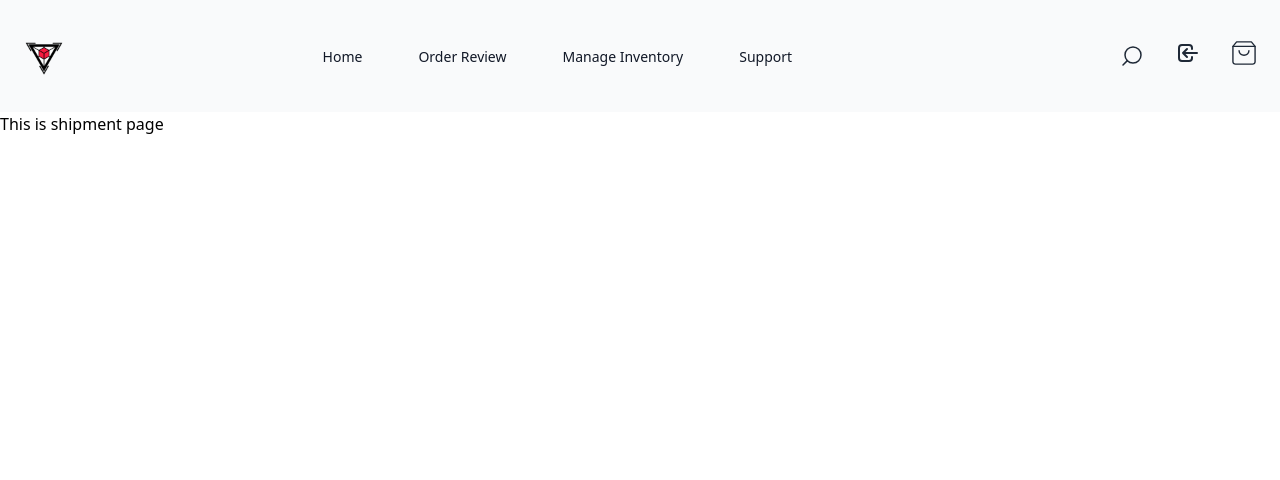
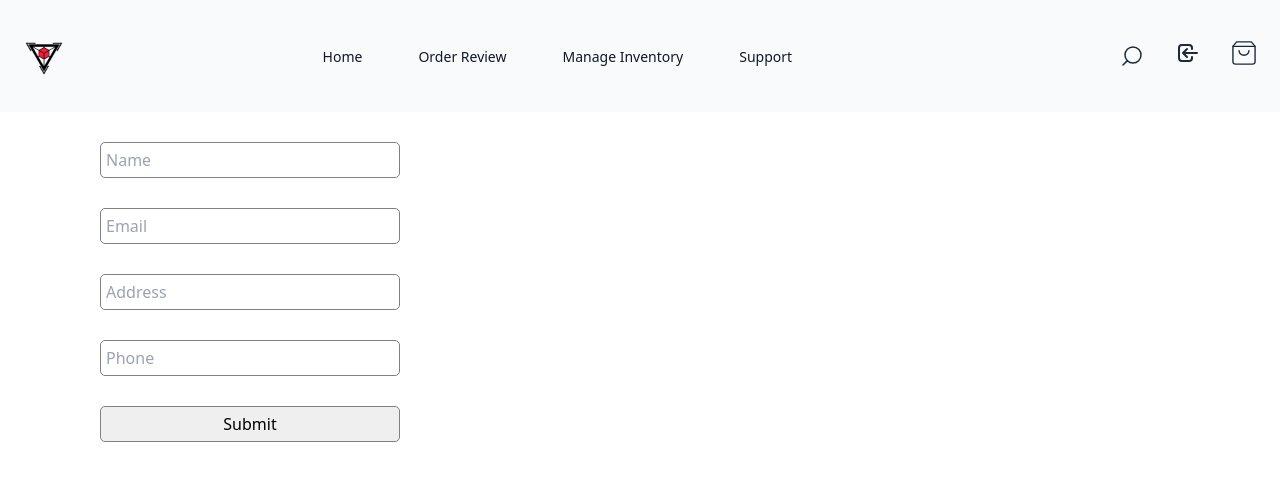
Before and after one commit to mdmahinpro/my-ecommerce, a React (Vite) app: page /shipment in a window 1280 px wide. Shown: the top 480 px of the page. Built offline with nearby package versions, Linux system fonts and the light colour scheme.

Commit message:
shipment done

```diff
--- a/src/components/Login/Login.jsx
+++ b/src/components/Login/Login.jsx
@@ -7,11 +7,12 @@ import firebaseConfig from "../../firebase.config";
 
 function Login() {
 
-  const location=useLocation()
-  let { from } = location.state || { from: { pathname: "/" } };
-  const navigate=useNavigate()
   const [loggedInUser , setLoggedInUser] = useContext(UserContext)
   // Handle Google SignIn
+  const location=useLocation()
+  const navigate=useNavigate()
+  const destination= location?.state?.from || '/';
+
   const [user, setUser] = useState({
     isSigned: false,
     name: "",
@@ -34,7 +35,10 @@ function Login() {
         const newUser={...isSignedUser}
         setUser(newUser);
         setLoggedInUser(newUser)
-        navigate({from}, { replace: true })
+        navigate(destination);
+
+
+
 
 
       })
--- a/src/components/Login3/Login3.jsx
+++ b/src/components/Login3/Login3.jsx
@@ -25,7 +25,6 @@ function Login() {
   let navigate=useNavigate()
   let location=useLocation()
   let {from} =location.state || {from:{pathname:'/'}};
-  console.log(from);
 
 
   let [loggedInUser,setLoggedInUser]=useContext(UserContext)
@@ -59,7 +58,6 @@ function Login() {
         })
         .catch((error) => {
           const errorMessage = error.message;
-          console.log(errorMessage);
         });
     }
     e.preventDefault();
--- a/src/components/OrderReview/OrderReview.jsx
+++ b/src/components/OrderReview/OrderReview.jsx
@@ -13,7 +13,6 @@ function OrderReview() {
 
   const handleProceedCheckout=()=>{
     navigate('/shipment')
-    console.log("SHipment clicked");
   }
   ///Remove Item from DB
   const handleRemoveItem = (key) => {
--- a/src/components/PrivateOutlet.jsx
+++ b/src/components/PrivateOutlet.jsx
@@ -6,7 +6,6 @@ import { UserContext } from '../App';
 function PrivateOutlet() {
   // const authenTicate=true
     const [loggedInUser,setLoggedInUser]=useContext(UserContext)
-    console.log(loggedInUser.email);
 
   return (
     <div>
--- /dev/null
+++ b/src/components/Shipment/Shipment.css
@@ -0,0 +1,16 @@
+.ship-form {
+  margin: 30px 100px;
+}
+
+.form-input {
+  display: block;
+  margin-top: 30px;
+  padding: 5px;
+  border: 1px solid gray;
+  border-radius: 5px;
+  width: 300px;
+}
+
+.error-field {
+  color: red;
+}
--- a/src/components/Shipment/Shipment.jsx
+++ b/src/components/Shipment/Shipment.jsx
@@ -1,8 +1,27 @@
-import React from 'react'
+import React, { useContext } from 'react';
+import { useForm } from 'react-hook-form';
+import { UserContext } from '../../App';
+import './Shipment.css';
 
 function Shipment() {
+  const { register, handleSubmit, watch, formState: { errors } } = useForm();
+  const onSubmit = data => console.log(data);
+  const [loggedInUser,setLoggedInUser]= useContext(UserContext)
   return (
-    <div>This is shipment page</div>
+    <div className='ship-form'>
+      <form  onSubmit={handleSubmit(onSubmit)}>
+
+        <input  className='form-input' defaultValue={loggedInUser.name} placeholder='Name' {...register("name", { required: true })} />
+        {errors.name && <span className='error-field'>Name is required</span>}
+        <input  className='form-input' defaultValue={loggedInUser.email} placeholder='Email' {...register("email", { required: true })} />
+        {errors.email && <span className='error-field'>Email is required</span>}
+        <input  className='form-input' placeholder='Address' {...register("address", { required: true })} />
+        {errors.address && <span className='error-field'>Address is required</span>}
+        <input  className='form-input' placeholder='Phone' {...register("phone", { required: true })} />
+        {errors.phone && <span className='error-field'>Phone is required</span>}
+        <input className='form-input' type="submit" />
+      </form>
+    </div>
   )
 }
 
```
Also changed, not shown: package.json (+10 -0 lines), .babelrc, 1 other file (tests, documents, lock files or other folders).
